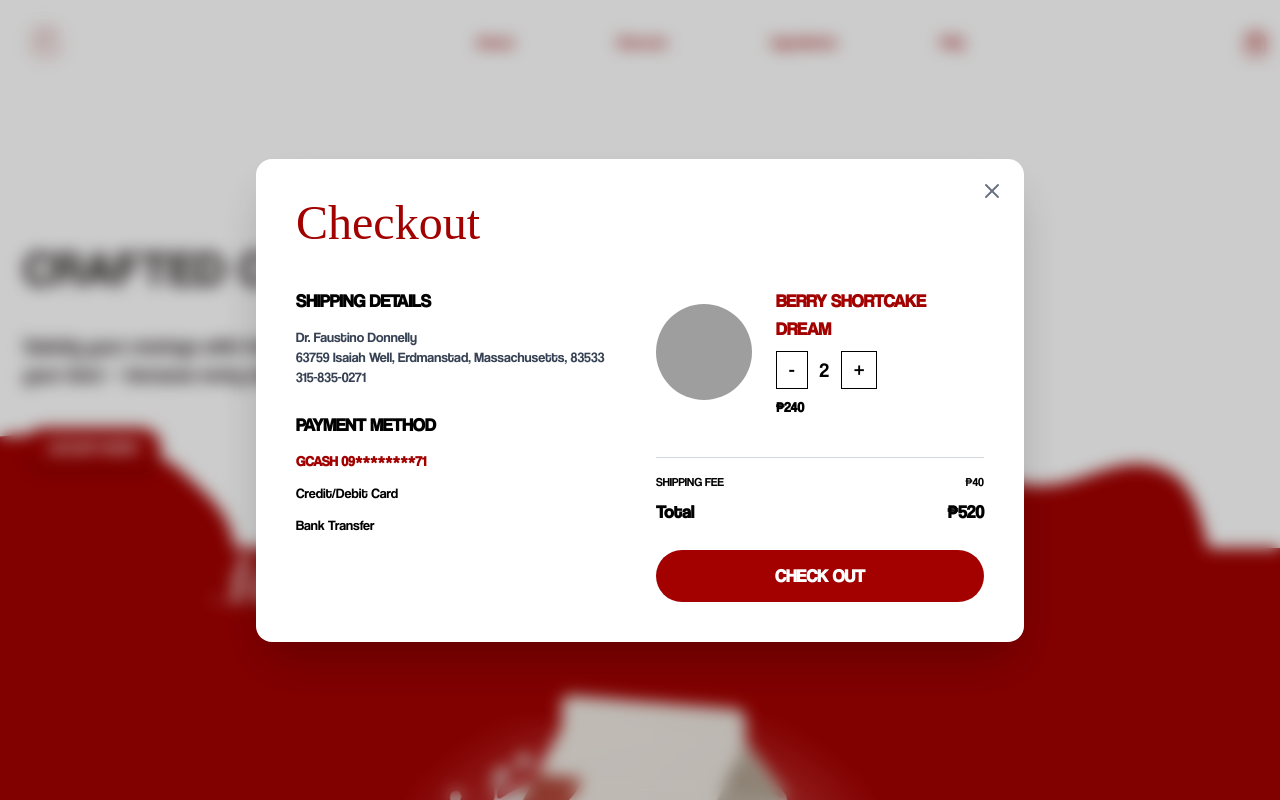
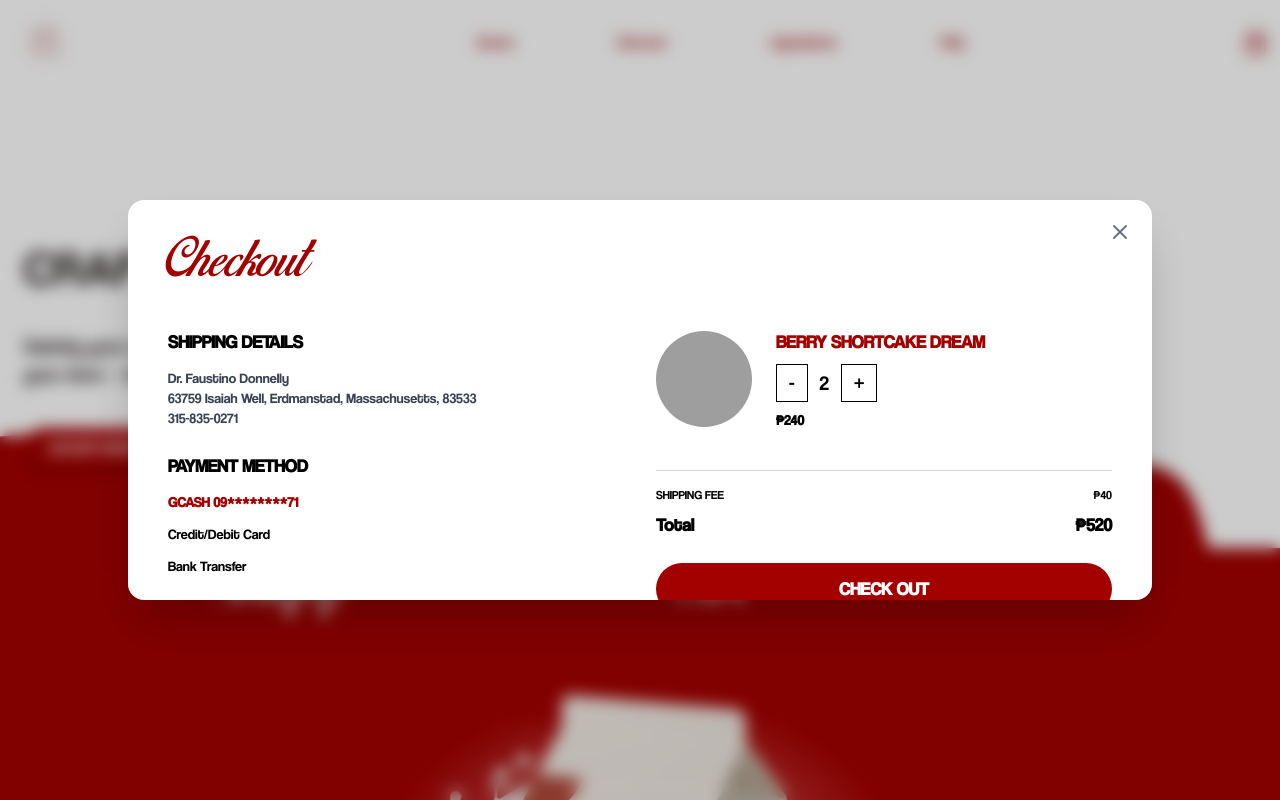
Before and after one commit to n9dyu/ecom, a React (Vite) app: page / in a window 1280 px wide. Both pictures are taken after a click on the button 1254 px from the left and 42 px from the top of the page. Shown: the top 800 px of the page. Built offline with nearby package versions, Linux system fonts and the light colour scheme; grey boxes are pictures that could not be loaded; the HTML template or start-up script is replaced by a standard one.

Commit message:
New component

```diff
--- a/src/components/CartModal.jsx
+++ b/src/components/CartModal.jsx
@@ -6,30 +6,18 @@ const CartModal = ({ isOpen, onClose }) => {
   if (!isOpen) return null;
 
   return (
-    <div
-      className="fixed inset-0 z-[1000] flex items-center justify-center bg-black/20 backdrop-blur-sm"
-      onClick={onClose}
-    >
-      {/* Stop click from closing when user clicks inside */}
-      <div
-        className="relative bg-white rounded-2xl shadow-2xl w-[90%] max-w-3xl p-10 overflow-y-auto max-h-[90vh]"
-        onClick={(e) => e.stopPropagation()}
-      >
-        {/* Close button */}
-        <button
-          className="absolute top-5 right-5 text-gray-500 hover:text-red-600"
-          onClick={onClose}
-        >
+    <div className="cart-screen" onClick={onClose}>
+
+        <div className="cart-container" onClick={(e) => e.stopPropagation()}>
+
+            <button className="close-btn" onClick={onClose}>
                 <X size={24} />
             </button>
 
-        {/* Title */}
-        <h1 className="text-5xl font-[cursive] text-[#A20100] mb-10">
-          Checkout
-        </h1>
+            <h1 className="checkout-title">Checkout</h1>
 
-        <div className="grid grid-cols-1 md:grid-cols-2 gap-8">
-          {/* Left side */}
+            <div className="checkout-content">
+
             <div>
                 <h2 className="font-bold text-lg mb-3">SHIPPING DETAILS</h2>
                 <p className="text-sm text-gray-700 mb-6">
--- a/src/index.css
+++ b/src/index.css
@@ -285,3 +285,24 @@
 
 
 /* CART POPUP */
+
+.cart-screen {
+  @apply fixed inset-0 z-[1000] flex items-center justify-center bg-black/20 backdrop-blur-sm
+}
+
+.cart-container {
+  @apply relative bg-white rounded-2xl shadow-2xl w-[90%] max-w-5xl p-10 overflow-y-auto max-h-1/2
+}
+
+.close-btn {
+  @apply absolute top-5 right-5 text-gray-500 hover:text-red-600
+}
+
+.checkout-title {
+  @apply text-5xl text-[#A20100] mb-10;
+  font-family: BirdsofParadise, serif;
+}
+
+.checkout-content {
+  @apply grid grid-cols-1 md:grid-cols-2 gap-8
+}
```
Also changed, not shown: src/components/Register.jsx (added). Lines whose indentation alone changed are shown as unchanged.
